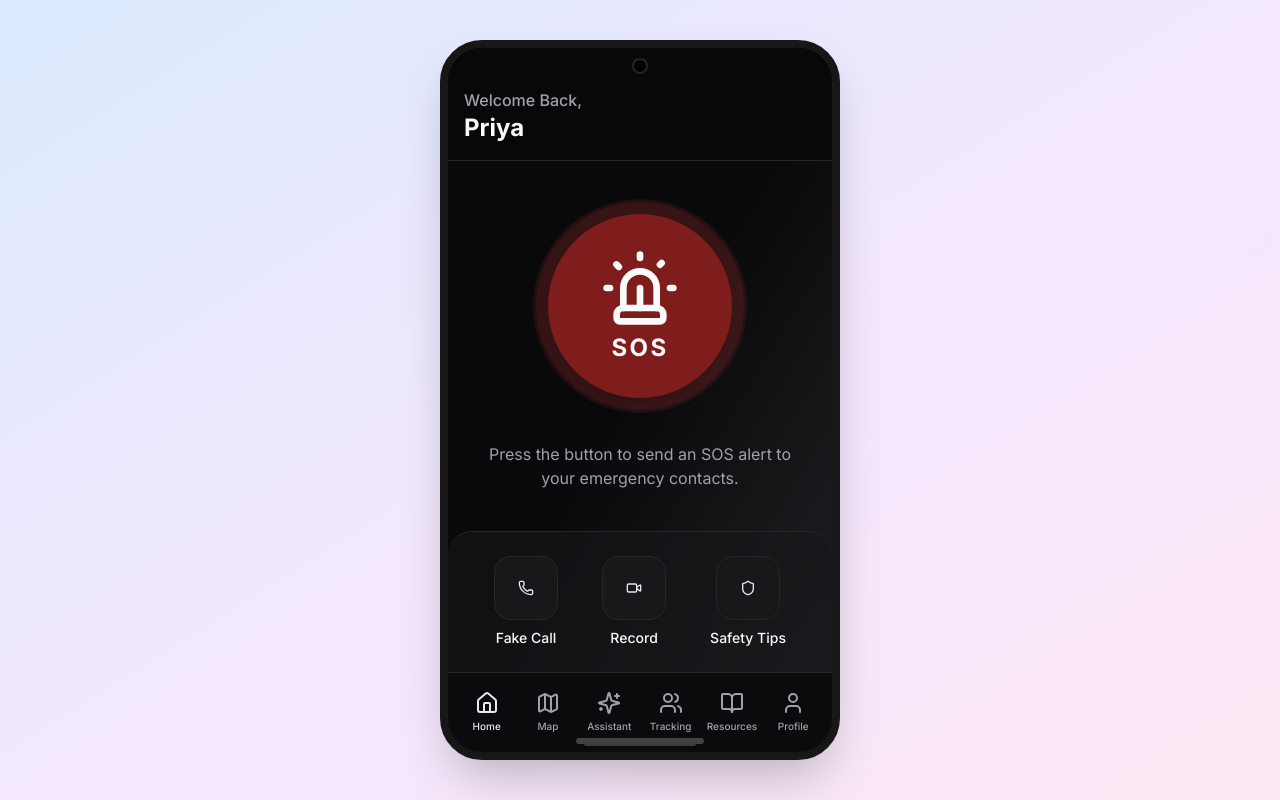
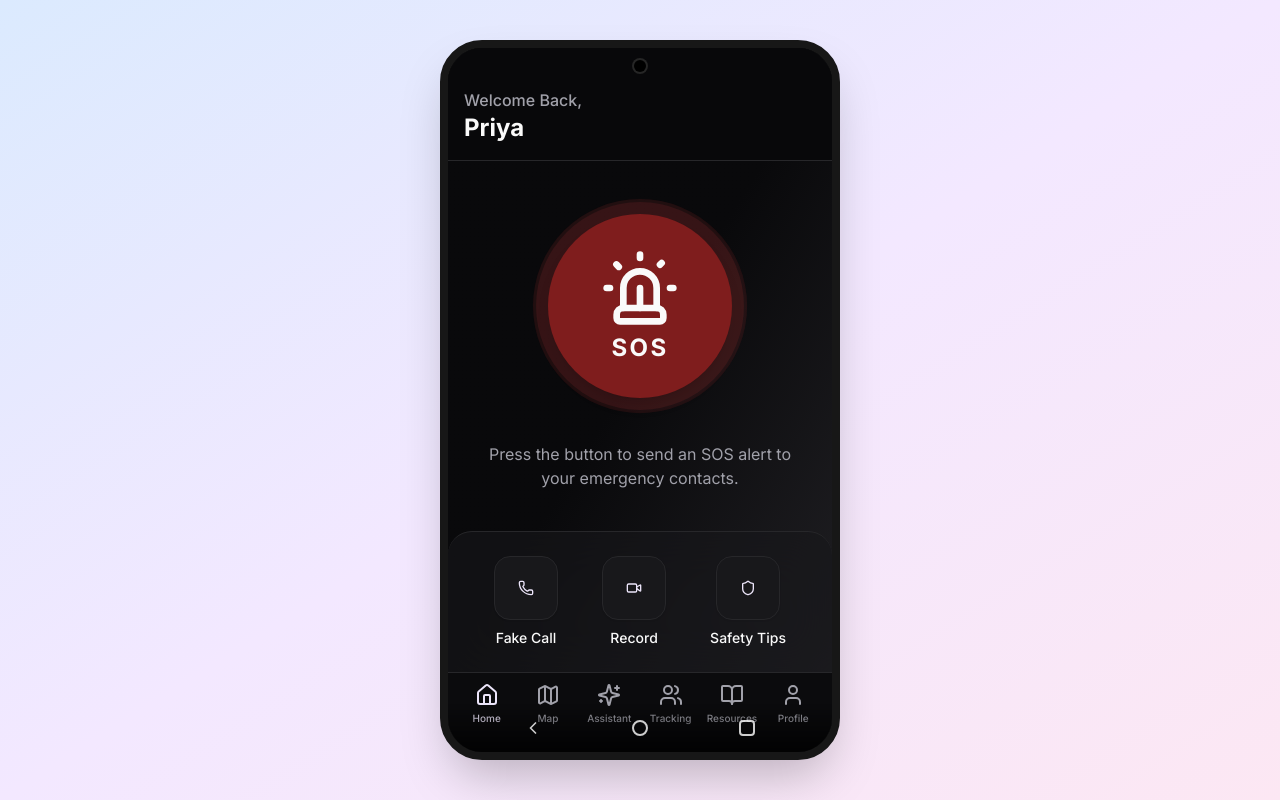
Before and after one commit to codedbyamankanojiya/Nirbhaya, a Next.js app: page / in a window 1280 px wide. Built offline with nearby package versions, Linux system fonts and the light colour scheme; what @genkit-ai/google-genai, genkit would draw is missing.

Commit message:
Home Screen Update

```diff
--- a/src/app/page.tsx
+++ b/src/app/page.tsx
@@ -31,7 +31,7 @@ const navItems = [
   { id: "ai", icon: Sparkles, label: "Assistant" },
   { id: "tracking", icon: Users, label: "Tracking" },
   { id: "resources", icon: BookOpen, label: "Resources" },
-] as const;
+];
 
 interface ScreenWrapperProps {
   id: ScreenId;
@@ -98,7 +98,6 @@ export default function Home() {
                   navItems={navItems}
                   onProfileClick={() => setActiveScreen('profile')}
                 />
-                <div className="absolute bottom-2 left-1/2 -translate-x-1/2 w-32 h-1.5 bg-neutral-600 rounded-full opacity-80 group-hover:opacity-100 transition-opacity z-20"></div>
               </div>
             </>
           )}
--- a/src/components/app/app-shell.tsx
+++ b/src/components/app/app-shell.tsx
@@ -2,10 +2,26 @@
 
 import type { ReactNode } from "react";
 import { cn } from "@/lib/utils";
+import { useRouter } from "next/navigation";
 
 export function AppShell({ children, className }: { children: ReactNode; className?: string }) {
+    const router = useRouter();
+
+    const handleBack = () => {
+        router.back();
+    };
+
+    const handleHome = () => {
+        router.push('/');
+    };
+
+    const handleRecents = () => {
+        // Placeholder for recents
+        console.log('Recents clicked');
+    };
+
     return (
-        <div className="w-full max-w-[400px] mx-auto h-[860px] max-h-[90vh] bg-black rounded-[42px] shadow-2xl overflow-hidden border-[8px] border-neutral-900 flex flex-col relative group">
+        <div className="w-full max-w-[400px] mx-auto h-[800px] max-h-[90vh] bg-black rounded-[42px] shadow-2xl overflow-hidden border-[8px] border-neutral-900 flex flex-col relative group">
             {/* Samsung S25 Punch-hole Camera */}
             <div className="absolute top-3 left-1/2 -translate-x-1/2 w-3 h-3 bg-black rounded-full z-30 ring-2 ring-neutral-800"></div>
 
@@ -14,8 +30,34 @@ export function AppShell({ children, className }: { children: ReactNode; classNa
                 {children}
             </div>
 
-            {/* Samsung-style Bottom Gesture Bar */}
-            <div className="absolute bottom-1.5 left-1/2 -translate-x-1/2 w-28 h-1 bg-neutral-700 rounded-full opacity-90 z-20"></div>
+            {/* Android Navigation Bar - Transparent Overlay */}
+            <div className="absolute bottom-0 left-0 right-0 h-12 bg-gradient-to-t from-black/80 to-transparent flex items-center justify-around px-8 z-50 pointer-events-none">
+                {/* Back Button */}
+                <button
+                    onClick={handleBack}
+                    className="flex items-center justify-center w-12 h-full active:bg-white/10 transition-colors pointer-events-auto"
+                >
+                    <svg width="20" height="20" viewBox="0 0 24 24" fill="none" stroke="currentColor" strokeWidth="2" strokeLinecap="round" strokeLinejoin="round" className="text-white/80 filter drop-shadow-md">
+                        <path d="M15 18l-6-6 6-6" />
+                    </svg>
+                </button>
+
+                {/* Home Button */}
+                <button
+                    onClick={handleHome}
+                    className="flex items-center justify-center w-12 h-full active:bg-white/10 transition-colors pointer-events-auto"
+                >
+                    <div className="w-4 h-4 rounded-full border-2 border-white/80 shadow-md"></div>
+                </button>
+
+                {/* Recents Button */}
+                <button
+                    onClick={handleRecents}
+                    className="flex items-center justify-center w-12 h-full active:bg-white/10 transition-colors pointer-events-auto"
+                >
+                    <div className="w-4 h-4 rounded-[4px] border-2 border-white/80 shadow-md"></div>
+                </button>
+            </div>
         </div>
     );
 }
--- a/src/components/app/bottom-nav.tsx
+++ b/src/components/app/bottom-nav.tsx
@@ -14,13 +14,13 @@ type NavItem = {
 interface BottomNavProps {
     activeScreen: ScreenId;
     setActiveScreen: (screen: ScreenId) => void;
-    navItems: readonly Omit<NavItem, 'id'> & { id: string }[];
+    navItems: (Omit<NavItem, 'id'> & { id: string })[];
     onProfileClick: () => void;
 }
 
 export function BottomNav({ activeScreen, setActiveScreen, navItems, onProfileClick }: BottomNavProps) {
     return (
-        <div className="h-20 bg-background/80 backdrop-blur-sm border-t">
+        <div className="h-20 bg-background/80 backdrop-blur-sm border-t pb-4">
             <nav className="w-full h-full">
                 <div className="flex justify-around items-center h-full px-2 relative">
                     {navItems.map((item) => (
```
